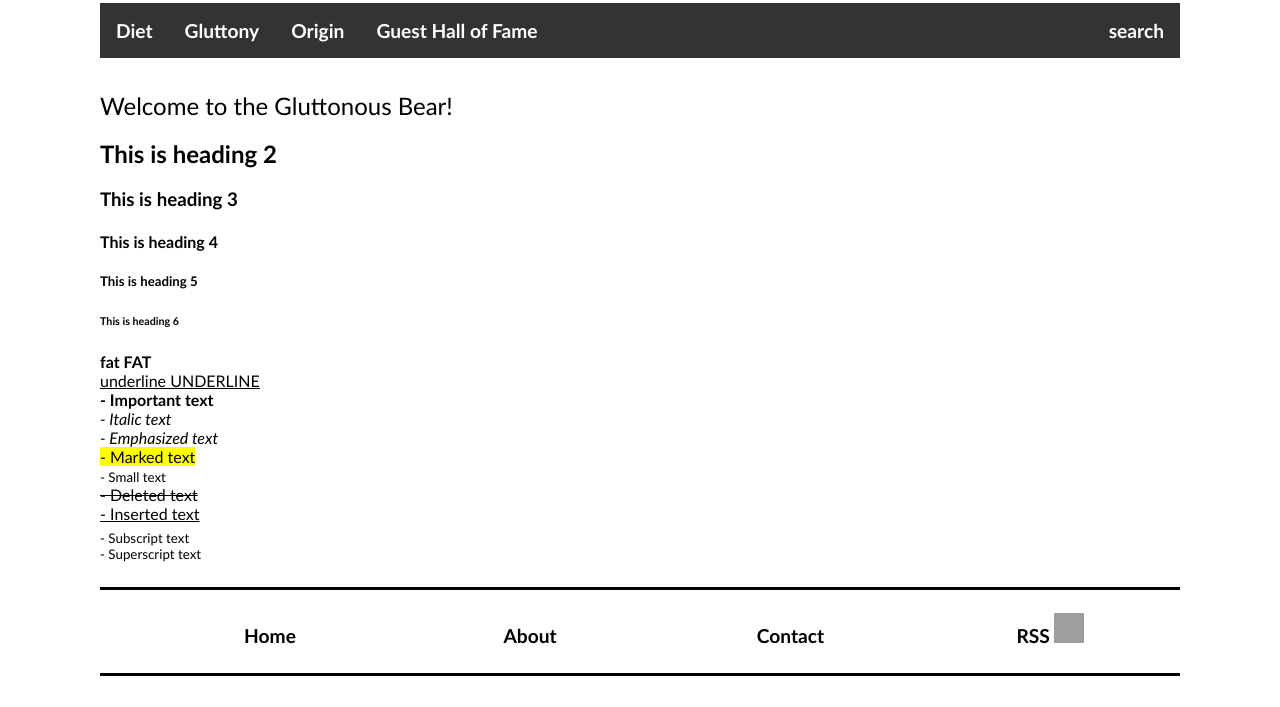
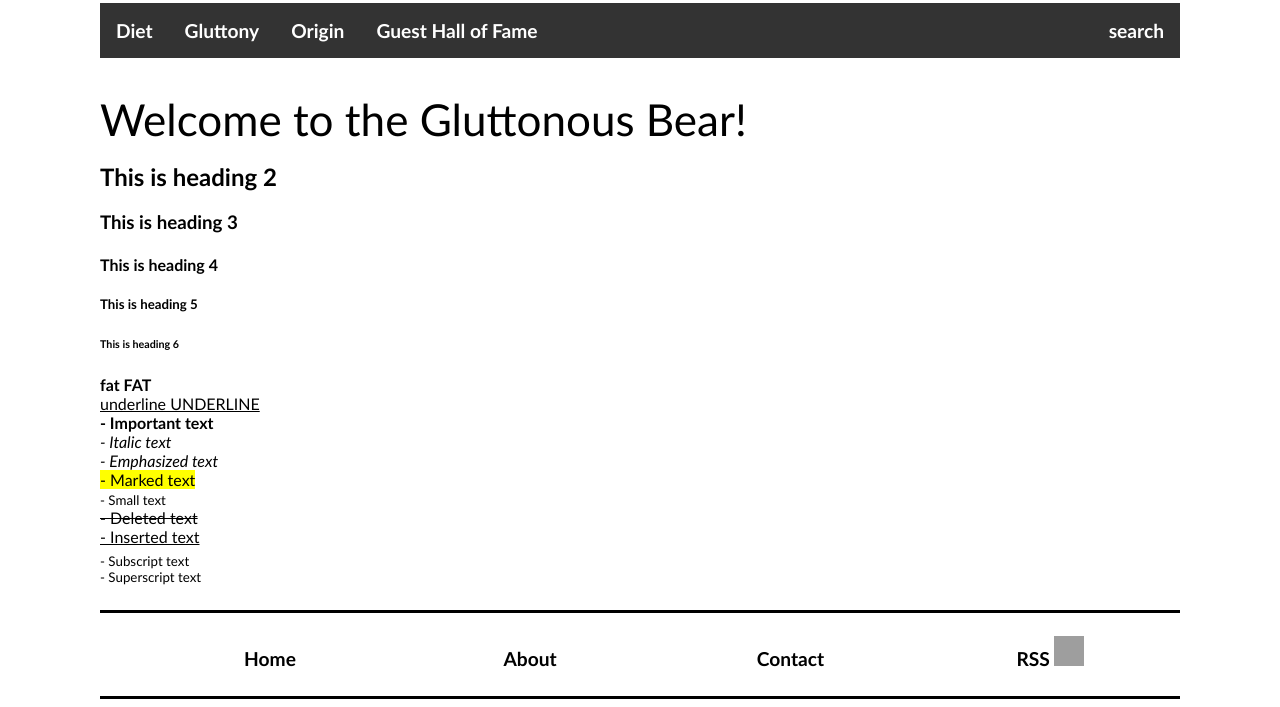
Before and after one commit to gluttonousbear/gluttonousbear.github.io, a Jekyll site: the page built from index.html, in a window 1280 px wide. Shown: the part 503-1210 px from the top of the page. Built offline with Jekyll 4.4.1, drawn with Linux system fonts in a browser that asks for light colours; before the commit the page ends 1187 px from its top, so only the background shows below that; grey boxes are pictures that could not be loaded.

Commit message:
Update main.css

```diff
--- a/css/main.css
+++ b/css/main.css
@@ -5,7 +5,7 @@
 		}
 		h1 {
 			font-family: "Trebuchet MS";
-			font-size: 24px;
+			font-size: 44px;
 			font-style: normal;
 			font-variant: normal;
 			font-weight: 500;
```
